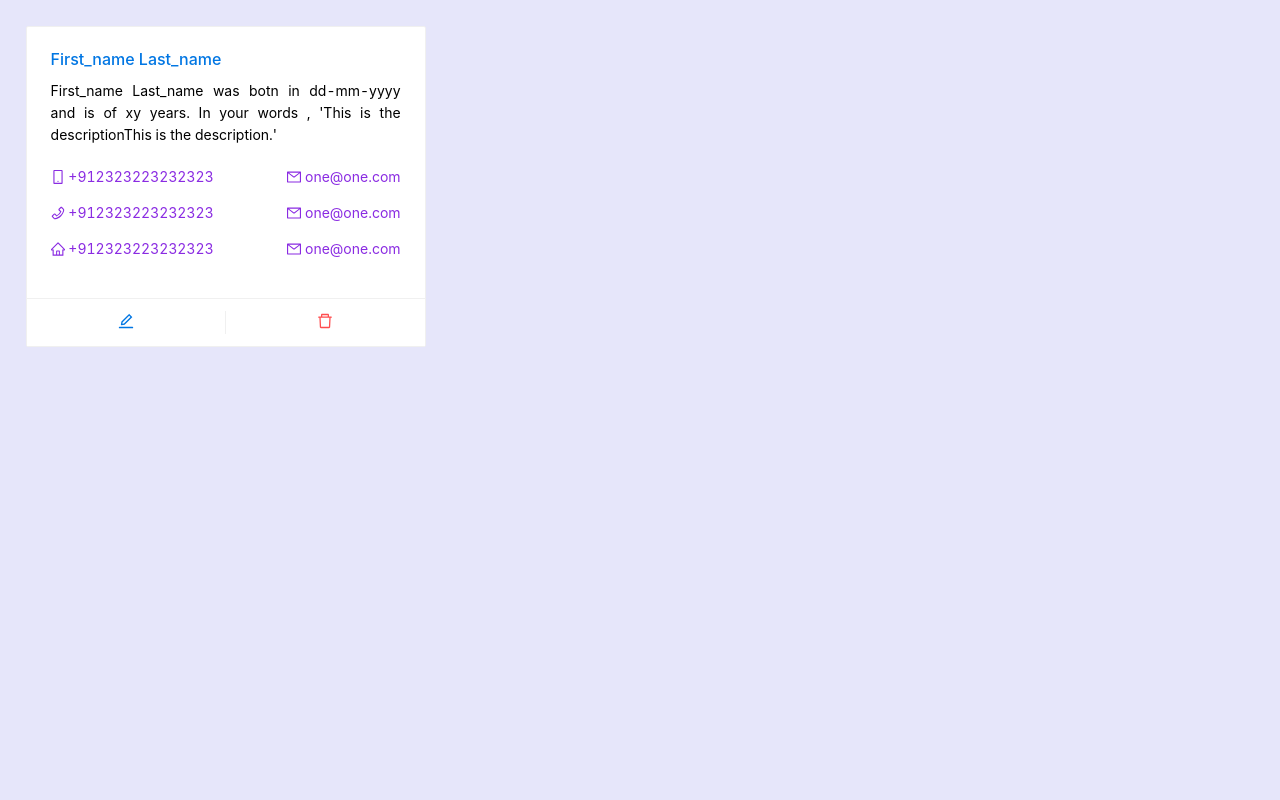
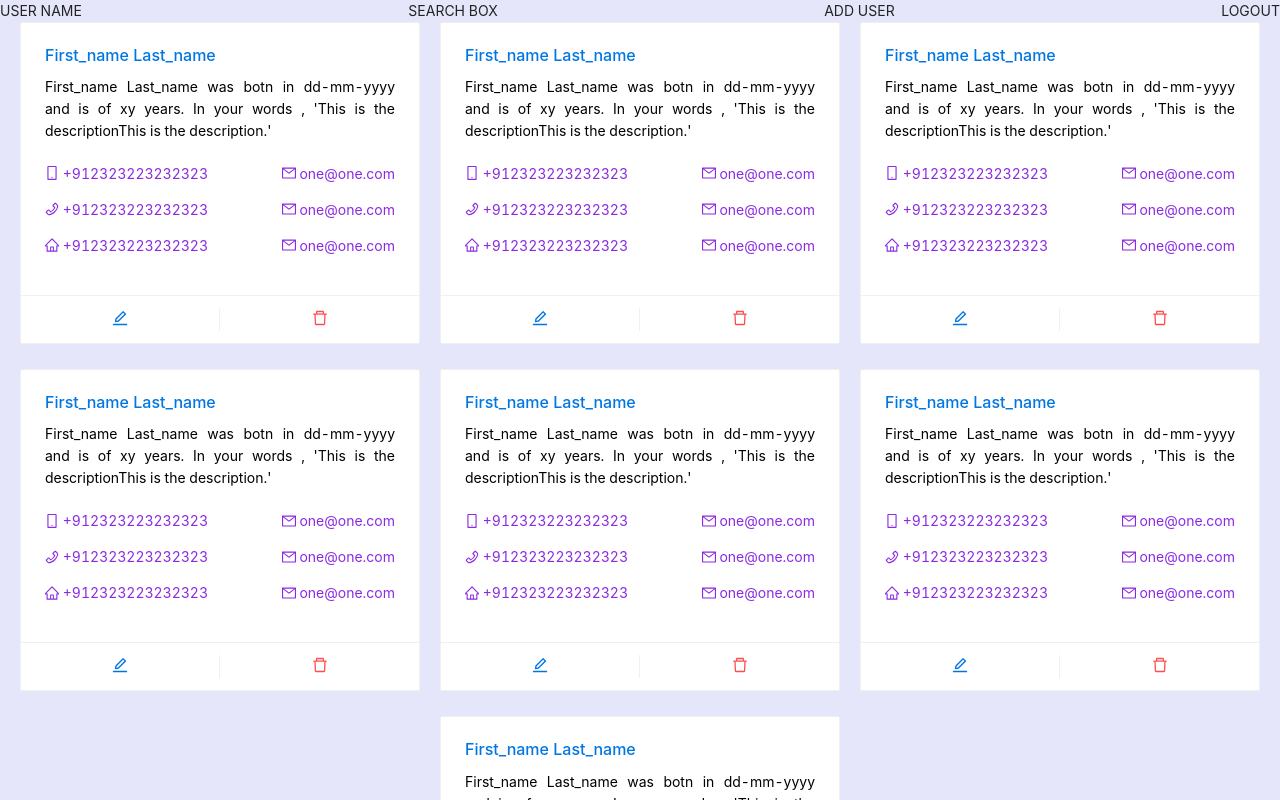
Before and after one commit to DhirajB7/AddressBook, a React (Create React App) app: page /home in a window 1280 px wide. Shown: the top 800 px of the page. Built offline with nearby package versions, Linux system fonts and the light colour scheme.

Commit message:
contact cards in dashboard

```diff
--- a/src/App.css
+++ b/src/App.css
@@ -47,6 +47,24 @@
 }
 /* one card css - end*/
 
+
+
+.home-container{
+    height: 100%;
+    width: 100%;
+}
+
+.header{
+    display: flex;
+    justify-content: space-between;
+}
+
+.contact-list{
+    display: flex;
+    justify-content: space-evenly;
+    flex-wrap: wrap;
+}
+
 #not-found-container > div{
     font-size: large;
     text-align: center;
--- a/src/pages/dashboard/Dashboard.jsx
+++ b/src/pages/dashboard/Dashboard.jsx
@@ -3,7 +3,21 @@ import ContactCard from './card/ContactCard'
 
 const Dashboard = () => {
     return (
-        <ContactCard/>
+        <div className="home-container">
+
+        <div className='header'>
+            <div className='user-name'> USER NAME</div>
+            <div className='search-box'> SEARCH BOX</div>
+            <div className='add-user'> ADD USER</div>
+            <div className='add-user'> LOGOUT</div>
+
+        </div>
+
+        <div className='contact-list'>
+            {[1,2,3,4,5,6,7].map(a => <ContactCard key={a}/>)}
+        </div>
+
+        </div>
     )
 }
 
--- a/src/pages/dashboard/card/ContactCard.jsx
+++ b/src/pages/dashboard/card/ContactCard.jsx
@@ -11,7 +11,7 @@ const { Meta } = Card;
 const ContactCard = () => {
   return (
     <Card
-      style={{ width: 400, margin: "2%" }} //delete margin444
+      style={{ width: 400, marginBottom:"2%"}}
       bordered
        actions={[<EditModal key="edit" />, <DeleteModal/>]}
     >
```
